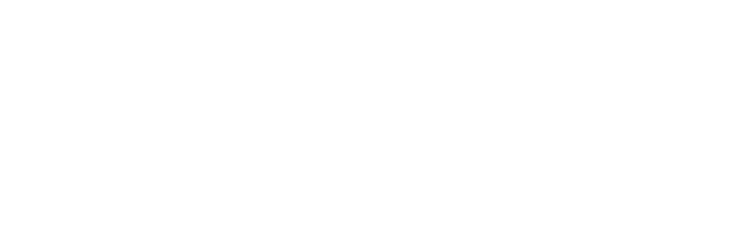
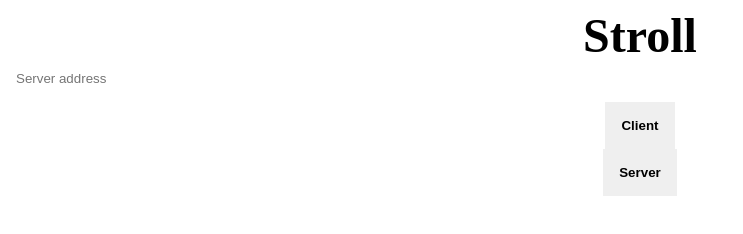
Before and after one commit to tarsislimadev/stroll, a plain HTML site: page src/www/html/index.html in a window 1280 px wide. Shown: the whole page, without its empty margins (0-743 px from the left). Drawn offline with Linux system fonts and the light colour scheme.

Commit message:
Fixing WWW subproject

```diff
--- /dev/null
+++ b/src/www/html/client.html
@@ -0,0 +1,38 @@
+<!DOCTYPE html>
+<html lang="en">
+
+<head>
+  <meta charset="UTF-8">
+  <meta http-equiv="X-UA-Compatible" content="IE=edge">
+  <meta name="viewport" content="width=device-width, initial-scale=1.0">
+  <title></title>
+</head>
+
+<body>
+  <div id="app"></div>
+
+  <script src="./js/nElement.js"></script>
+  <script src="./js/api.js"></script>
+  <script>
+    const socket = new WebSocket('ws://0.0.0.0:8080')
+
+    socket.addEventListener('open', () => {
+      socket.send(JSON.stringify({
+        type: 'hello from client',
+        content: [3, '4']
+      }))
+    })
+
+    socket.addEventListener('message', ({ data }) => {
+      const packet = JSON.parse(data)
+
+      switch (packet.type) {
+        case 'hello from server':
+          break
+      }
+    })
+  </script>
+
+</body>
+
+</html>
--- a/src/www/html/index.html
+++ b/src/www/html/index.html
@@ -11,11 +11,48 @@
 <body>
   <div id="app"></div>
 
-  <script src="js/nElement.js"></script>
+  <script src="./js/nElement.js"></script>
   <script>
     const app = nElement.fromId('app')
+    app.setStyle('text-align', 'center')
 
-    console.log({ app })
+    const title = new nH1()
+    title.setText('Stroll')
+    app.append(title)
+
+    const input = new nInputText()
+    input.placeholder('Server address')
+    input.setStyle('width', '100%')
+    app.append(input)
+
+    const error = new nError()
+    app.append(error)
+
+    const menu = new nElement()
+
+    const addMenuButton = (title, href) => {
+      const button = new nButton()
+
+      button.setText(title)
+      button.on('click', () => {
+        const address = input.getValue()
+        if (!address) {
+          error.setText('no server address')
+        } else {
+          Flow.goTo(href, { address })
+        }
+      })
+
+      button.setStyle('padding', '1rem')
+      button.setStyle('display', 'inline-block')
+
+      menu.append(button)
+    }
+
+    addMenuButton('Client', 'client.html')
+    addMenuButton('Server', 'server.html')
+
+    app.append(menu)
   </script>
 </body>
 
```
